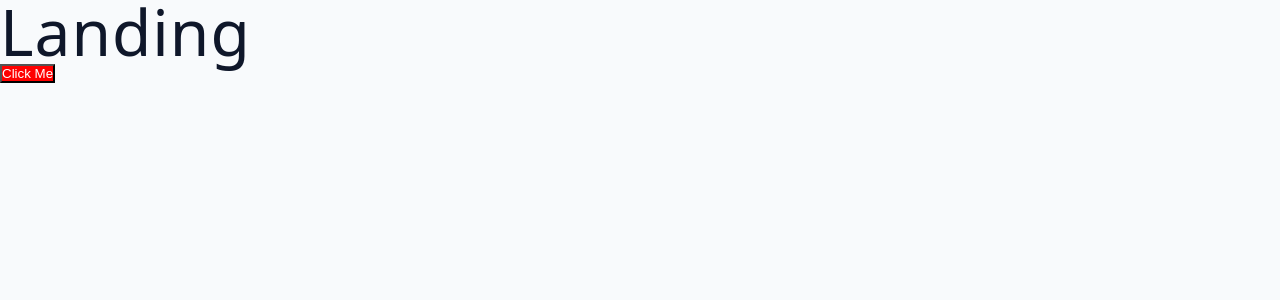
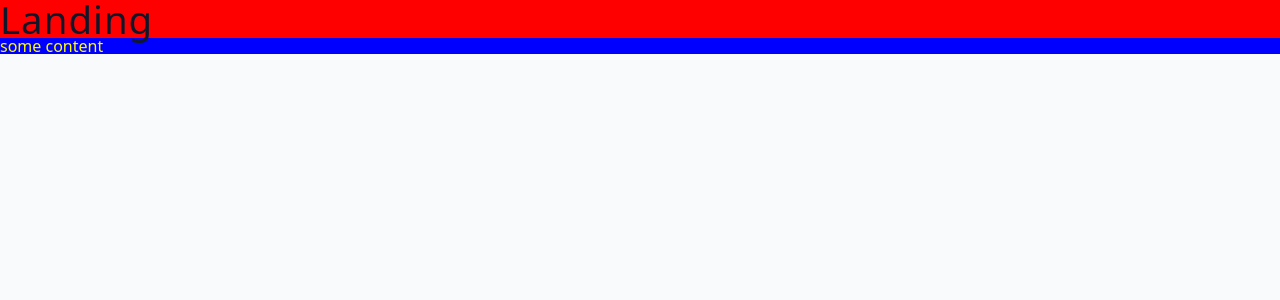
Before and after one commit to kimamovic21/udemy-mern-course-johnsmilga-jobify-app, a React (Vite) app in the folder client/: page / in a window 1280 px wide. Shown: the top 300 px of the page. Built offline with nearby package versions, Linux system fonts and the light colour scheme.

Commit message:
23. Wrapper
-u komponenti Landing kreirana varijabla Wrapper
-manje izmjene u documentation.txt fajlu

```diff
--- a/client/src/pages/Landing.jsx
+++ b/client/src/pages/Landing.jsx
@@ -2,16 +2,22 @@ import styled from 'styled-components';
 
 const Landing = () => {
   return (
-    <div>
-      <h1>Landing</h1>
-      <StyledButton>Click Me</StyledButton>
-    </div>
+    <Wrapper>
+      <h2>Landing</h2>
+      <div className='content'>some content</div>
+    </Wrapper>
   );
 };
 
-const StyledButton = styled.button`
+const Wrapper = styled.div`
   background-color: red;
-  color: white;
+  h1 {
+    color: white;
+  }
+  .content {
+    background-color: blue;
+    color: yellow;
+  }
 `;
 
 export default Landing;
```
Also changed, not shown: 1 other file (tests, documents, lock files or other folders).
